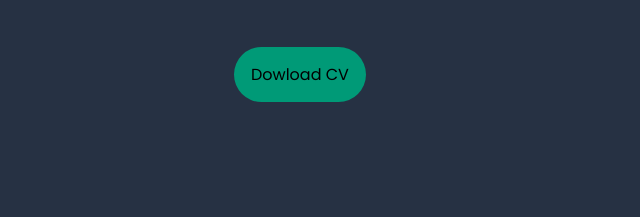
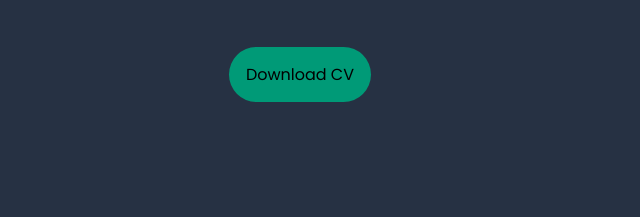
Before and after one commit to linearesdiego/Portafolio, a plain HTML site: page index.html in a window 1280 px wide. Shown: the part 540-757 px from the top of the page, 0-640 px from the left. Drawn offline with nearby package versions, Linux system fonts and the light colour scheme.

Commit message:
arreglos

```diff
--- a/index.html
+++ b/index.html
@@ -28,7 +28,7 @@
             <h2 class="subtitle-text">Frontend Developer</h2>
             <h2 data-aos="fade-right" data-aos-delay="300"class="title-text">I'm <span>Diego</span> Lineares</h2>
             <p class="paragraph">Currently studying the Software Development Technical Career and I am eager to have my first work experience and acquire knowledge.</p>
-            <a href="pdf/CV2.pdf"class="btn-text" download="pdf/CV2.pdf" target="_blank">Dowload CV</a>
+            <a href="pdf/CV2.pdf"class="btn-text" download="pdf/CV2.pdf" target="_blank">Download CV</a>
         </div>
 
         <div class="img-container">
```
